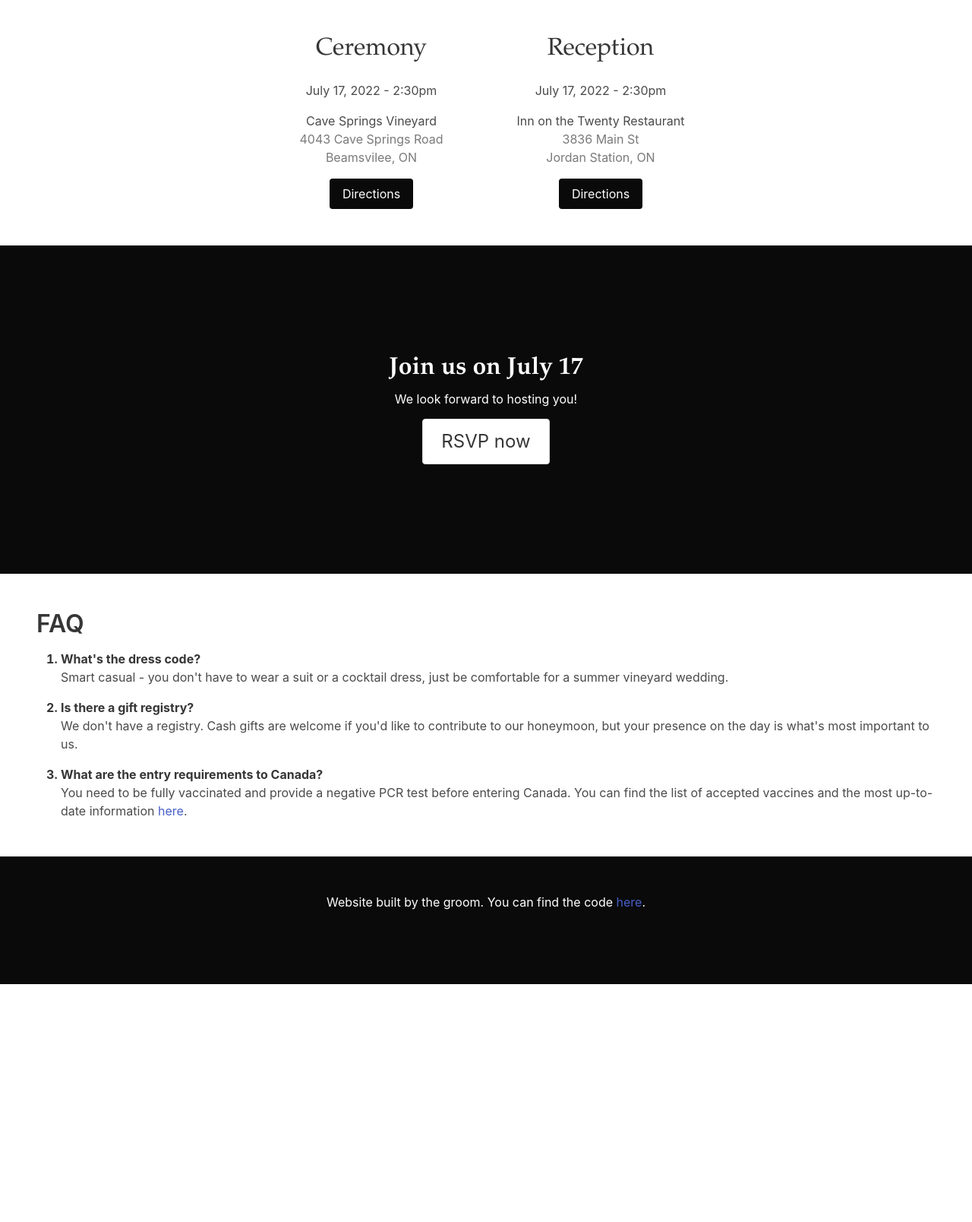
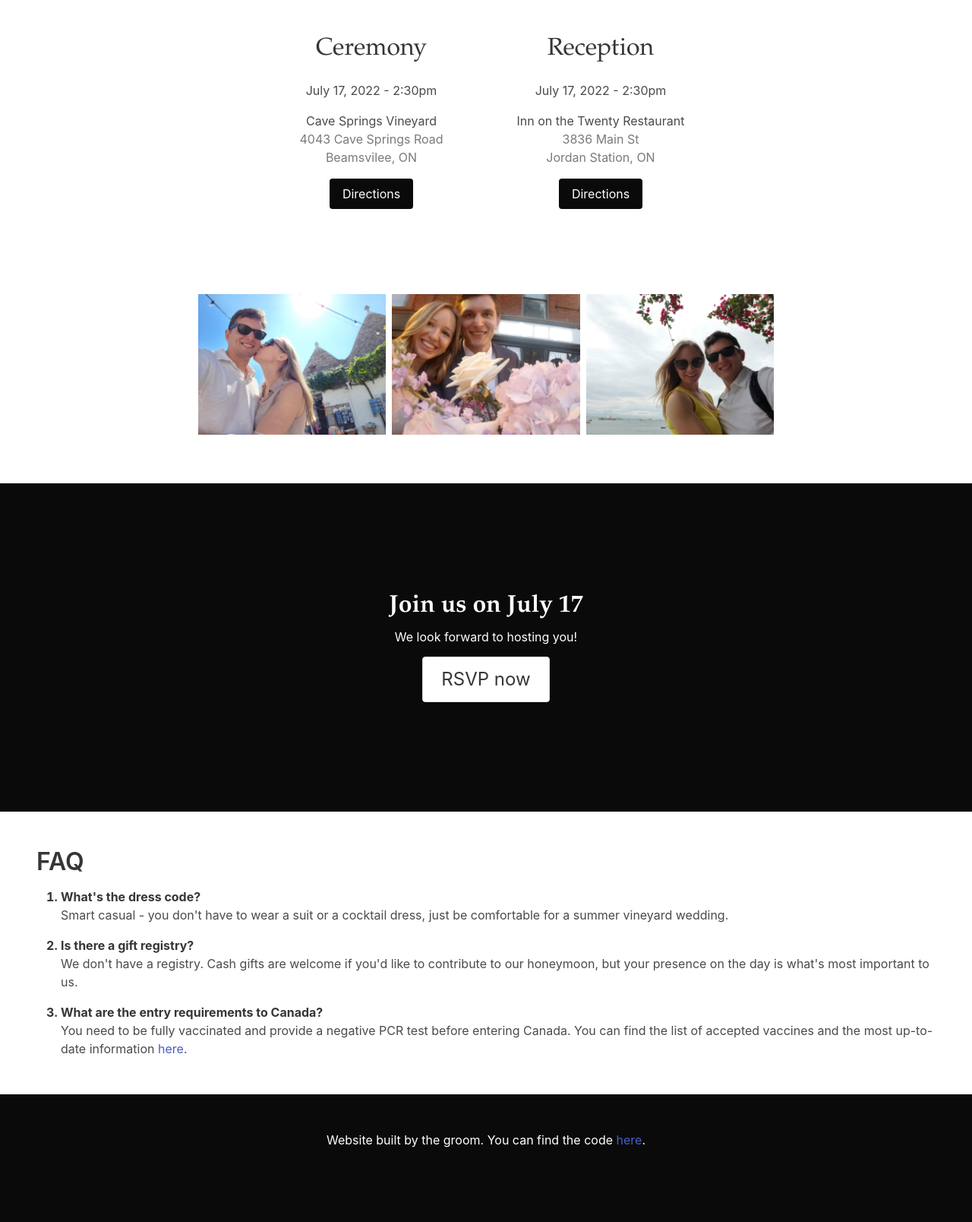
Before and after one commit to bgbauermann/wedding-website, a Flask app: page / in a window 1280 px wide. Shown: the part 939-2547 px from the top of the page at 76% size. Before the commit the page ends 2234 px from the top, so only its background shows below. Run offline with Flask 2, Linux system fonts and the light colour scheme.

Commit message:
Add images to home

```diff
--- a/wedding_app/templates/home.html
+++ b/wedding_app/templates/home.html
@@ -61,6 +61,31 @@
     </div>
 </section>
 
+<section class="section">
+    <div class="column is-8 is-offset-2">
+        <div class="tile is-ancestor">
+            <div class="tile is-vertical">
+                <div class="tile is-parent">
+                    <div class="tile is-child p-1">
+                        <figure class="image is-4by3">
+                            <img src={{ url_for('static', filename='img/alberobello.jpeg' ) }}>
+                        </figure>
+                    </div>
+                    <div class="tile is-child p-1">
+                        <figure class="image is-4by3">
+                            <img src={{ url_for('static', filename='img/wedding.jpeg' ) }}>
+                        </figure>
+                    </div>
+                    <div class="tile is-child p-1">
+                        <figure class="image is-4by3">
+                            <img src={{ url_for('static', filename='img/buzios.jpeg' ) }}>
+                        </figure>
+                    </div>
+                </div>
+            </div>
+        </div>
+    </div>
+</section>
 
 <section class="section is-medium has-background-black">
     <div class="content has-text-centered">
```
Also changed, not shown: wedding_app/static/img/alberobello.jpeg (added), wedding_app/static/img/buzios.jpeg (added), wedding_app/static/img/cavesprings1.jpg (deleted), wedding_app/static/img/wedding.jpeg (added).
